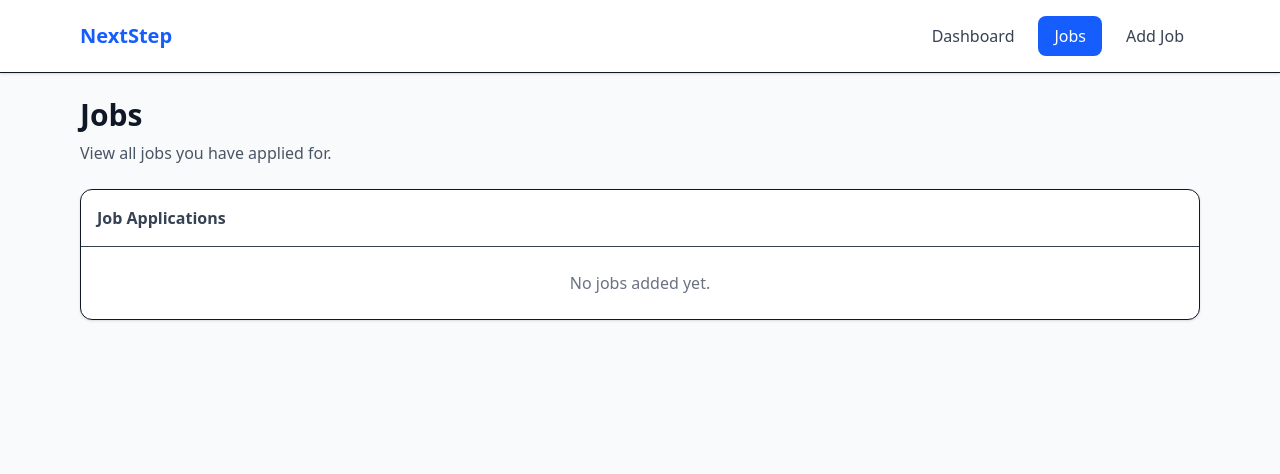
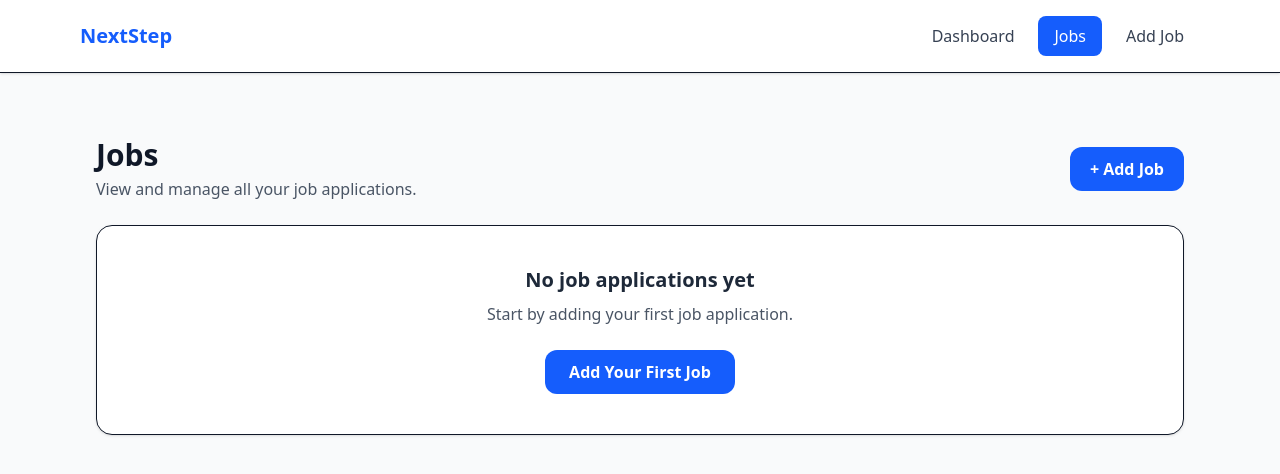
Before and after one commit to fathhima/nextStep, a React (Vite) app: page /jobs in a window 1280 px wide. Shown: the top 474 px of the page. Built offline with nearby package versions, Linux system fonts and the light colour scheme.

Commit message:
Added job list page with table

```diff
--- a/src/pages/Jobs.jsx
+++ b/src/pages/Jobs.jsx
@@ -1,19 +1,159 @@
+// src/pages/Jobs.jsx
+
+import { useEffect, useState } from "react";
+import { useNavigate } from "react-router-dom";
+import { getJobs, saveJobs } from "../utils/storage";
+
 export default function Jobs() {
+  const [jobs, setJobs] = useState([]);
+  const navigate = useNavigate();
+
+  useEffect(() => {
+    setJobs(getJobs());
+  }, []);
+
+  const handleDelete = (id) => {
+    const confirmDelete = confirm("Are you sure you want to delete this job?");
+
+    if (!confirmDelete) return;
+
+    const updatedJobs = jobs.filter((job) => job.id !== id);
+    setJobs(updatedJobs);
+    saveJobs(updatedJobs);
+  };
+
+  const handleStatusChange = (id, newStatus) => {
+    const updatedJobs = jobs.map((job) =>
+      job.id === id ? { ...job, status: newStatus } : job
+    );
+
+    setJobs(updatedJobs);
+    saveJobs(updatedJobs);
+  };
+
   return (
-    <div>
-      <h2 className="text-3xl font-bold mb-2">Jobs</h2>
-      <p className="text-gray-600 mb-6">
-        View all jobs you have applied for.
-      </p>
+    <div className="min-h-[80vh] px-4 py-10">
+      <div className="max-w-6xl mx-auto">
+        {/* Header */}
+        <div className="flex flex-col sm:flex-row sm:items-center sm:justify-between gap-4 mb-6">
+          <div>
+            <h2 className="text-3xl font-bold text-gray-900">Jobs</h2>
+            <p className="text-gray-600 mt-1">
+              View and manage all your job applications.
+            </p>
+          </div>
 
-      <div className="bg-white rounded-xl shadow-sm border overflow-hidden">
-        <div className="p-4 border-b font-semibold text-gray-700">
-          Job Applications
+          <button
+            onClick={() => navigate("/add")}
+            className="bg-blue-600 text-white px-5 py-2.5 rounded-xl font-semibold hover:bg-blue-700 transition"
+          >
+            + Add Job
+          </button>
         </div>
 
-        <div className="p-6 text-gray-500 text-center">
-          No jobs added yet.
-        </div>
+        {/* Empty State */}
+        {jobs.length === 0 ? (
+          <div className="bg-white border shadow-sm rounded-2xl p-10 text-center">
+            <h3 className="text-xl font-semibold text-gray-800">
+              No job applications yet
+            </h3>
+            <p className="text-gray-600 mt-2">
+              Start by adding your first job application.
+            </p>
+
+            <button
+              onClick={() => navigate("/add")}
+              className="mt-6 bg-blue-600 text-white px-6 py-2.5 rounded-xl font-semibold hover:bg-blue-700 transition"
+            >
+              Add Your First Job
+            </button>
+          </div>
+        ) : (
+          <div className="bg-white border shadow-sm rounded-2xl overflow-hidden">
+            {/* Responsive Table */}
+            <div className="overflow-x-auto">
+              <table className="min-w-full text-sm text-left">
+                <thead className="bg-gray-100 text-gray-700 uppercase text-xs">
+                  <tr>
+                    <th className="px-6 py-4">Company</th>
+                    <th className="px-6 py-4">Role</th>
+                    <th className="px-6 py-4">Status</th>
+                    <th className="px-6 py-4">Follow-up Date</th>
+                    <th className="px-6 py-4 text-center">Actions</th>
+                  </tr>
+                </thead>
+
+                <tbody>
+                  {jobs.map((job) => (
+                    <tr
+                      key={job.id}
+                      className="border-t hover:bg-gray-50 transition"
+                    >
+                      <td className="px-6 py-4 font-medium text-gray-900">
+                        {job.company}
+                      </td>
+
+                      <td className="px-6 py-4 text-gray-700">{job.role}</td>
+
+                      <td className="px-6 py-4">
+                        <select
+                          value={job.status}
+                          onChange={(e) =>
+                            handleStatusChange(job.id, e.target.value)
+                          }
+                          className="border rounded-lg px-3 py-1.5 bg-white focus:outline-none focus:ring-2 focus:ring-blue-500"
+                        >
+                          <option value="Applied">Applied</option>
+                          <option value="Interview">Interview</option>
+                          <option value="Rejected">Rejected</option>
+                          <option value="Selected">Selected</option>
+                        </select>
+                      </td>
+
+                      <td className="px-6 py-4 text-gray-700">
+                        {job.followUpDate}
+                      </td>
+
+                      <td className="px-6 py-4 text-center">
+                        <div className="flex justify-center gap-2">
+                          {job.link ? (
+                            <a
+                              href={job.link}
+                              target="_blank"
+                              rel="noreferrer"
+                              className="px-3 py-1.5 rounded-lg bg-gray-100 text-gray-800 font-medium hover:bg-gray-200 transition"
+                            >
+                              Link
+                            </a>
+                          ) : (
+                            <button
+                              disabled
+                              className="px-3 py-1.5 rounded-lg bg-gray-50 text-gray-400 font-medium cursor-not-allowed"
+                            >
+                              No Link
+                            </button>
+                          )}
+
+                          <button
+                            onClick={() => handleDelete(job.id)}
+                            className="px-3 py-1.5 rounded-lg bg-red-500 text-white font-medium hover:bg-red-600 transition"
+                          >
+                            Delete
+                          </button>
+                        </div>
+                      </td>
+                    </tr>
+                  ))}
+                </tbody>
+              </table>
+            </div>
+
+            {/* Footer */}
+            <div className="px-6 py-4 bg-gray-50 text-sm text-gray-600">
+              Total Jobs: <span className="font-semibold">{jobs.length}</span>
+            </div>
+          </div>
+        )}
       </div>
     </div>
   );
```
